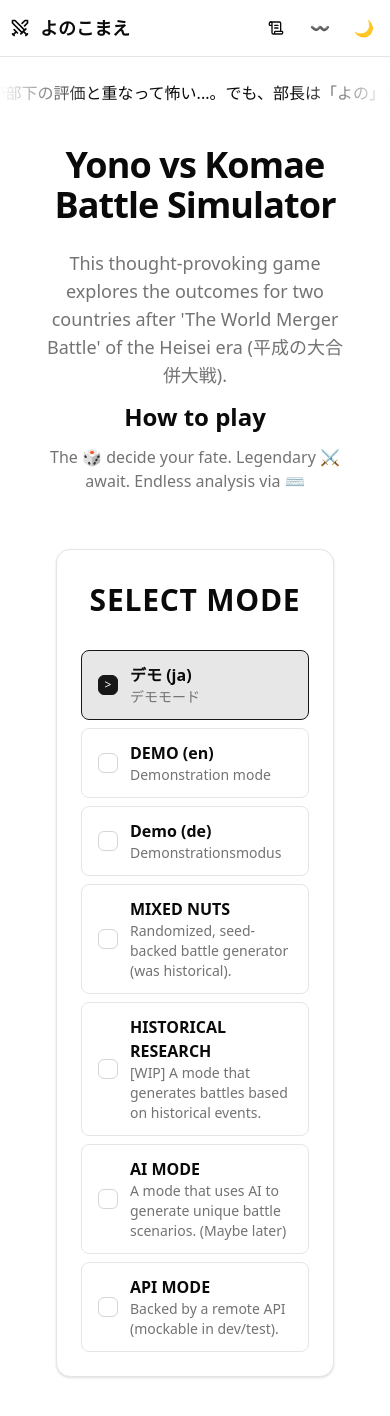
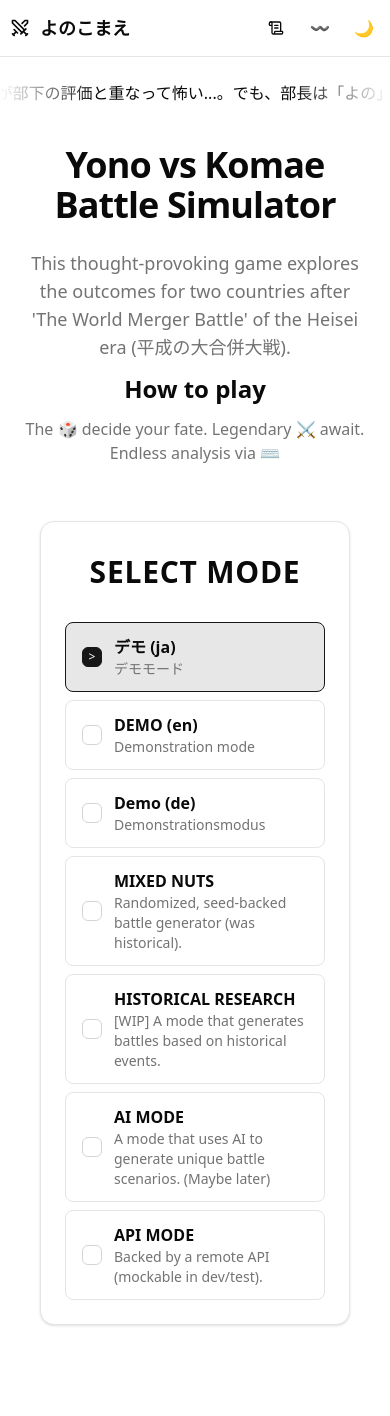
Before and after one commit to F88/yonokomae, a React (Vite) app: page / in a window 390 px wide. Shown: the top 1416 px of the page. Built offline with nearby package versions, Linux system fonts and the light colour scheme.

Commit message:
fix: update TypeScript configuration and .gitignore for declaration files

```diff
--- a/src/App.tsx
+++ b/src/App.tsx
@@ -19,6 +19,7 @@ function App() {
   const [reports, setReports] = useState<Battle[]>([]);
   const shouldScrollAfterAppendRef = useRef(false);
   const scrollTargetIdRef = useRef<string | null>(null);
+  const modeSelectionRef = useRef<HTMLDivElement | null>(null);
   const [gridCols, setGridCols] = useState('grid-cols-1 lg:grid-cols-2');
 
   const { generateReport } = useGenerateReport(mode);
@@ -227,6 +228,28 @@ function App() {
   const handleClearReports = () => {
     setReports([]);
     setMode(undefined);
+    // Scroll to top after clearing
+    // scrollToY(0, { behavior: 'smooth' });
+    // Scroll to top of mode selection
+    // After mode resets, TitleContainer re-mounts; defer scroll until it exists and layout stabilizes
+    requestAnimationFrame(() => {
+      requestAnimationFrame(() => {
+        const target = modeSelectionRef.current;
+        if (!target) return;
+        const header = document.querySelector(
+          'header.sticky',
+        ) as HTMLElement | null;
+        const headerRect = header?.getBoundingClientRect();
+        const headerBottom = headerRect ? headerRect.bottom : 0;
+        const isWide = window.matchMedia('(min-width: 1024px)').matches;
+        const extraGap = isWide ? 20 : 12; // breathing space under header
+        const rect = target.getBoundingClientRect();
+        const delta = rect.top - headerBottom - extraGap;
+        if (Math.abs(delta) > 1) {
+          scrollByY(delta);
+        }
+      });
+    });
   };
 
   return (
@@ -259,7 +282,7 @@ function App() {
       </div>
 
       {/* Main Content */}
-      <div className="flex flex-col gap-0 py-0 pb-32 px-8">
+      <div className="flex flex-col gap-0 py-0 pb-32 px-4">
         {/* Intro Section */}
         <section className="flex flex-col items-center text-center m-2">
           <Intro />
@@ -268,7 +291,16 @@ function App() {
 
         {/* Title Container (shown only before a mode is selected) */}
         {!mode && (
-          <TitleContainer modes={playMode} onSelect={(mode) => setMode(mode)} />
+          <div
+            ref={modeSelectionRef}
+            id="mode-selection"
+            className="scroll-mt-[72px] lg:scroll-mt-[96px]"
+          >
+            <TitleContainer
+              modes={playMode}
+              onSelect={(mode) => setMode(mode)}
+            />
+          </div>
         )}
 
         {/* Battle Reports */}
--- a/tsconfig.app.json
+++ b/tsconfig.app.json
@@ -18,8 +18,10 @@
     "allowImportingTsExtensions": true,
     "verbatimModuleSyntax": true,
     "moduleDetection": "force",
+    // Emit declarations but into a separate dir to avoid polluting src
     "declaration": true,
     "emitDeclarationOnly": true,
+    "declarationDir": "./node_modules/.types/app",
     "allowSyntheticDefaultImports": true,
     "esModuleInterop": true,
     "jsx": "react-jsx",
--- a/tsconfig.node.json
+++ b/tsconfig.node.json
@@ -19,6 +19,7 @@
     "moduleDetection": "force",
     "declaration": true,
     "emitDeclarationOnly": true,
+    "declarationDir": "./node_modules/.types/node",
     "allowSyntheticDefaultImports": true,
     "esModuleInterop": true,
 
```
Also changed, not shown: 1 other file (tests, documents, lock files or other folders).
